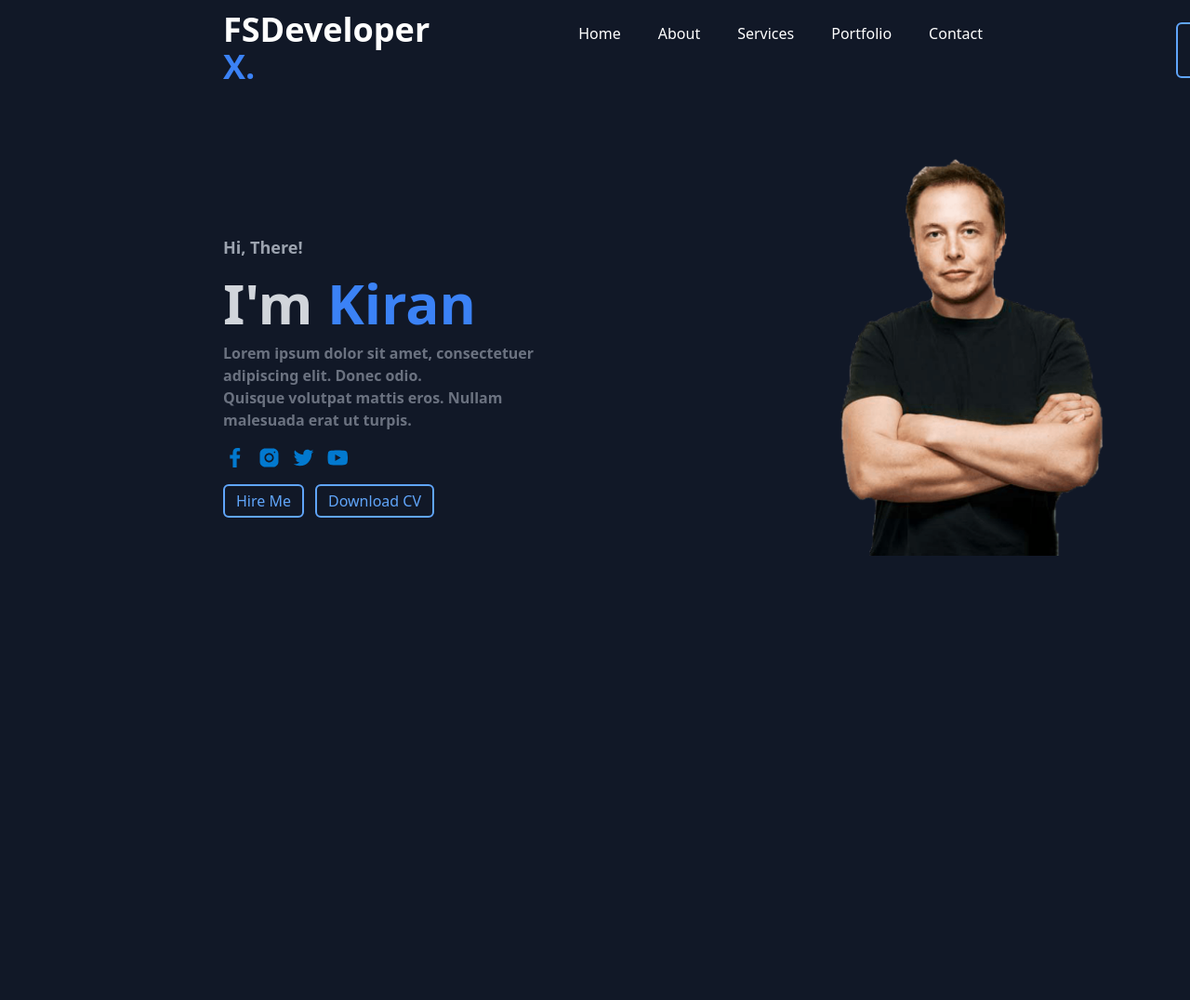
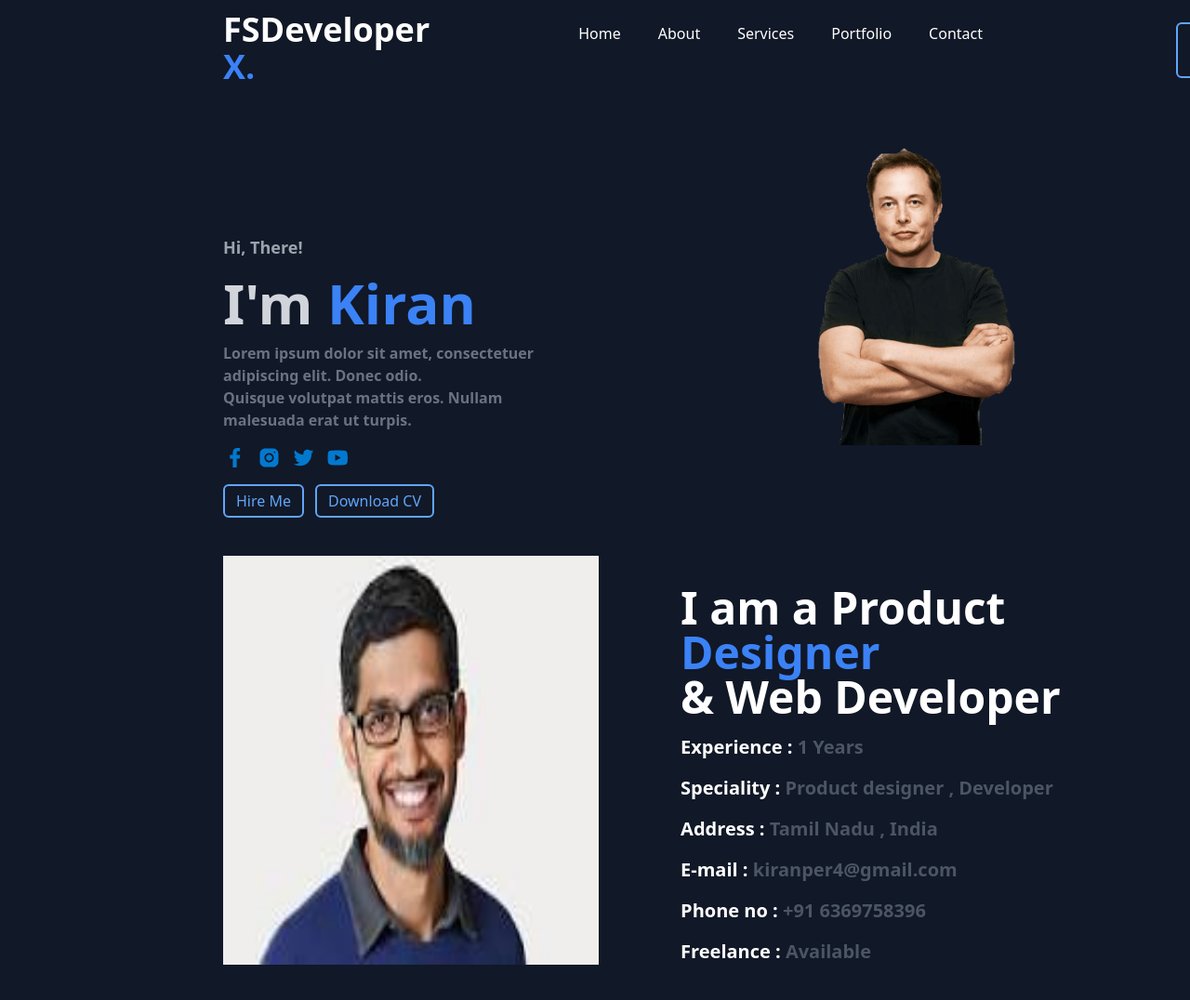
Before and after one commit to krnkiran22/Sample-portfolio, a website: page index.html in a window 1280 px wide. Shown: the top 1076 px of the page at 93% size. Before the commit the page ends 800 px from the top, so only its background shows below. Drawn offline with nearby package versions, Linux system fonts and the light colour scheme.

Commit message:
AboutPage

```diff
--- a/index.html
+++ b/index.html
@@ -60,11 +60,29 @@
 
             </div>
         </div>
-            <div class="pt-8" >
+            <div class="pt-8 " >
 
-                <img src="./pngwing.com.png" alt=" elon Musk" class=" h-full">
+                <img src="./pngwing.com.png" alt=" elon Musk" class=" h-3/4">
             </div>
          </div>
+         <div  class="flex gap-72 mb-96">
+
+
+        <div>
+
+             <img src="./images (1).jpg"  class=" h-full w-full ml-60">
+        </div>
+        <div class=" mt-8 ml-10 " >
+            <h1 class="font-semibold text-white text-5xl" >I am a Product <span class="font-semibold text-blue-500">Designer</span></h1>
+            <h2 class="font-semibold text-white text-5xl">& Web Developer</h2>
+            <h1  class="text-white mt-4 text-xl font-semibold"> Experience : <span class="text-gray-600 text-xl font-semibold">1 Years</span></h1>
+            <h1 class="text-white mt-4 text-xl font-semibold">Speciality : <span class="text-gray-600 text-xl font-semibold"> Product designer , Developer</span></h1>
+            <h1 class="text-white mt-4 text-xl font-semibold">Address : <span class="text-gray-600 text-xl font-semibold">Tamil Nadu , India</span></h1>
+            <h1 class="text-white mt-4 text-xl font-semibold">E-mail : <span class="text-gray-600 text-xl font-semibold"> kiranper4@gmail.com</span></h1>
+            <h1 class="text-white mt-4 text-xl font-semibold"> Phone no : <span class="text-gray-600 text-xl font-semibold">+91 6369758396</span></h1>
+            <h1 class="text-white mt-4 text-xl font-semibold"> Freelance : <span class="text-gray-600 text-xl font-semibold">Available</span></h1>
+        </div>
+     </div>
 
         </main>
 
```
Also changed, not shown: images (1).jpg (added).
